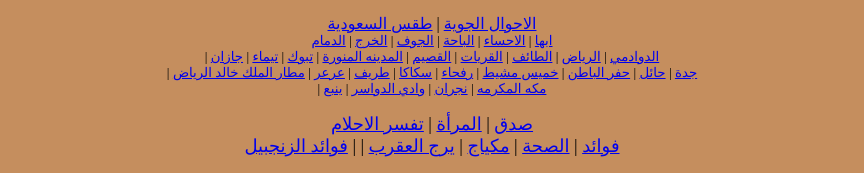
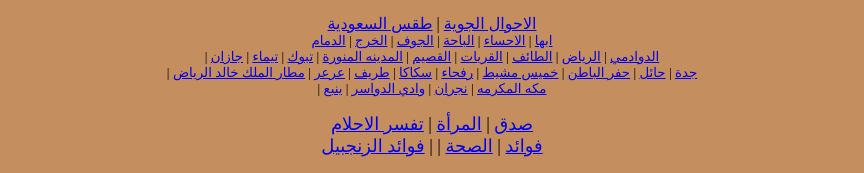
Before and after one commit to hz1sa/4saud, a plain HTML site: page index.html in a window 1280 px wide. Shown: the part 637-810 px from the top of the page, without its empty margins (208-1072 px from the left). Drawn offline with Linux system fonts and the light colour scheme.

Commit message:
Update index.html

```diff
--- a/index.html
+++ b/index.html
@@ -124,7 +124,7 @@ function preloadImages() {
  <a  href="http://www.sdeg.org">صدق</a>  | <a href="https://www.almrahonline.com/">المرأة</a> | <a  href="https://www.thedreams.co">تفسر الاحلام</a>
 	<br>
 
-<a href="https://www.almrahonline.com/t/benefits" title="">فوائد</a> | <a href="https://www.almrahonline.com/women-medicine" title="">الصحة</a> | <a href="https://www.almrahonline.com/womens-beauty-elegance" title="">مكياج</a> | <a href="https://www.almrahonline.com/276" title="">يرج العقرب</a> |
+<a href="https://www.almrahonline.com/t/benefits" title="">فوائد</a> | <a href="https://www.almrahonline.com/women-medicine" title="">الصحة</a> |
  | <a href="https://www.almrahonline.com/1568">فوائد الزنجبيل</a> <br></p>
 </body>
 <script type="text/javascript">
```
